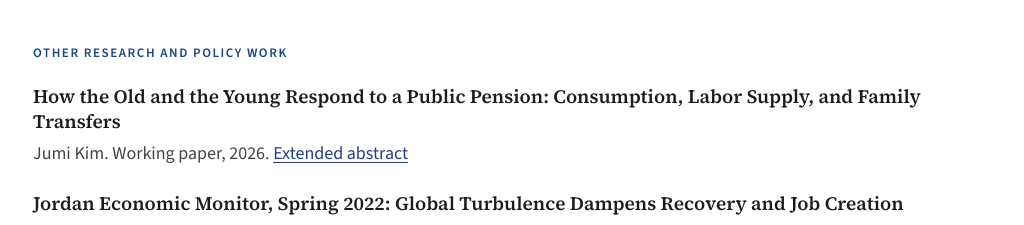
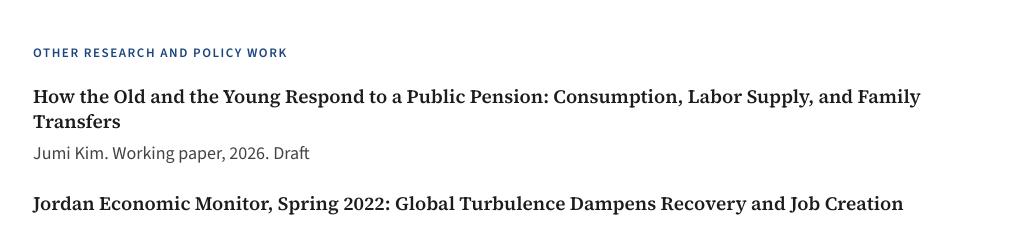
Before and after one commit to jumikim-econ/jumikim-econ.github.io, a plain HTML site: page index.html in a window 1280 px wide. Shown: the part 1560-1785 px from the top of the page, without its empty margins (127-1151 px from the left). Drawn offline with nearby package versions, Linux system fonts and the light colour scheme.

Commit message:
Add files via upload

```diff
--- a/index.html
+++ b/index.html
@@ -70,7 +70,7 @@ a:hover{color:#0f2c52}
 <ul style="margin: 0; padding: 0; list-style: none; display: flex; flex-direction: column; gap: 22px">
 <li style="display: flex; flex-direction: column; gap: 4px">
 <span style="font-family: 'Source Serif 4', Georgia, serif; font-size: 19px; font-weight: 600; line-height: 1.35">How the Old and the Young Respond to a Public Pension: Consumption, Labor Supply, and Family Transfers</span>
-<span style="color: #444444">Jumi Kim. Working paper, 2026. <a href="Pension_JKim.pdf" data-goatcounter-click="pension-extended-abstract">Extended abstract</a></span>
+<span style="color: #444444">Jumi Kim. Working paper, 2026. Draft</span>
 </li>
 <li style="display: flex; flex-direction: column; gap: 4px">
 <span style="font-family: 'Source Serif 4', Georgia, serif; font-size: 19px; font-weight: 600; line-height: 1.35">Jordan Economic Monitor, Spring 2022: Global Turbulence Dampens Recovery and Job Creation</span>
```
